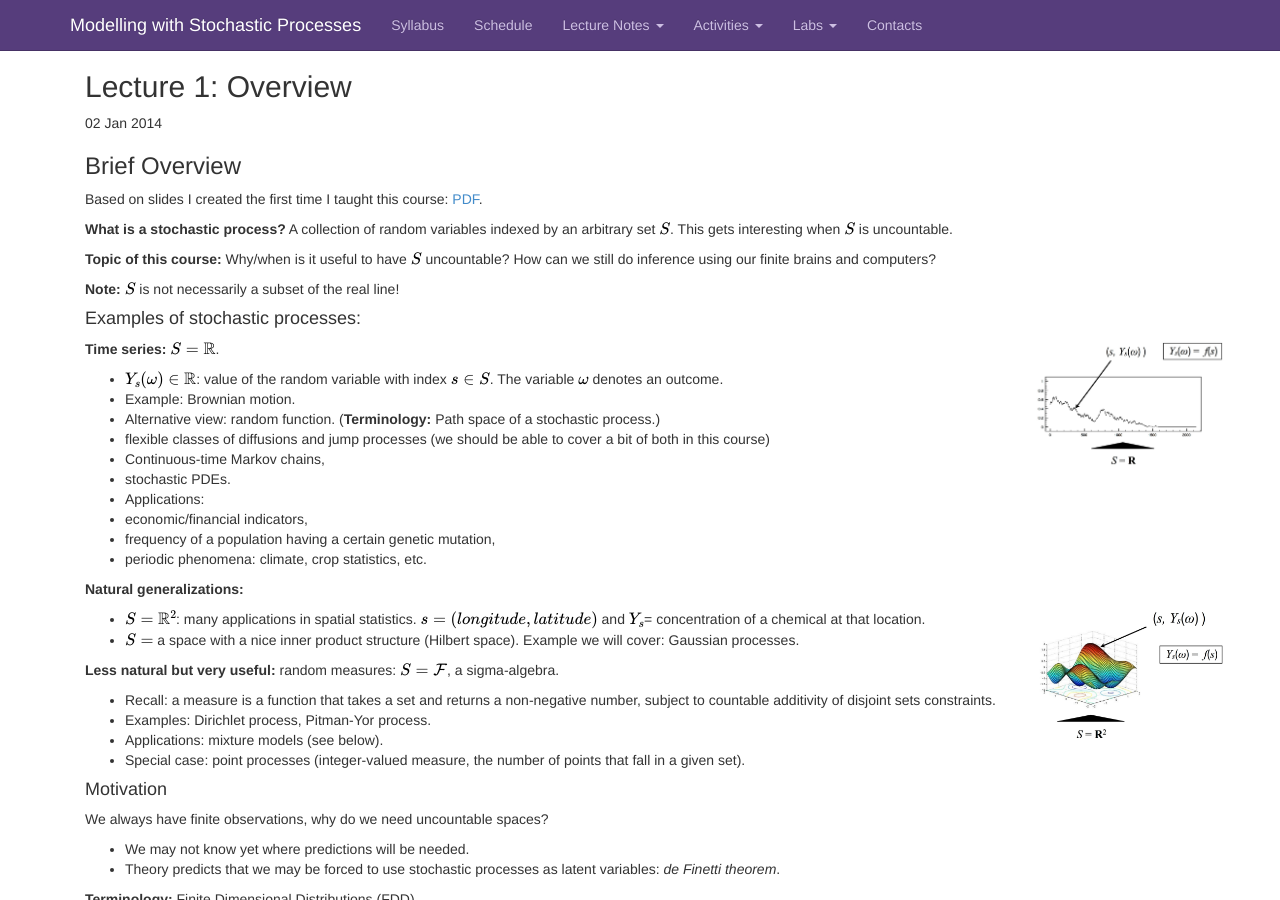
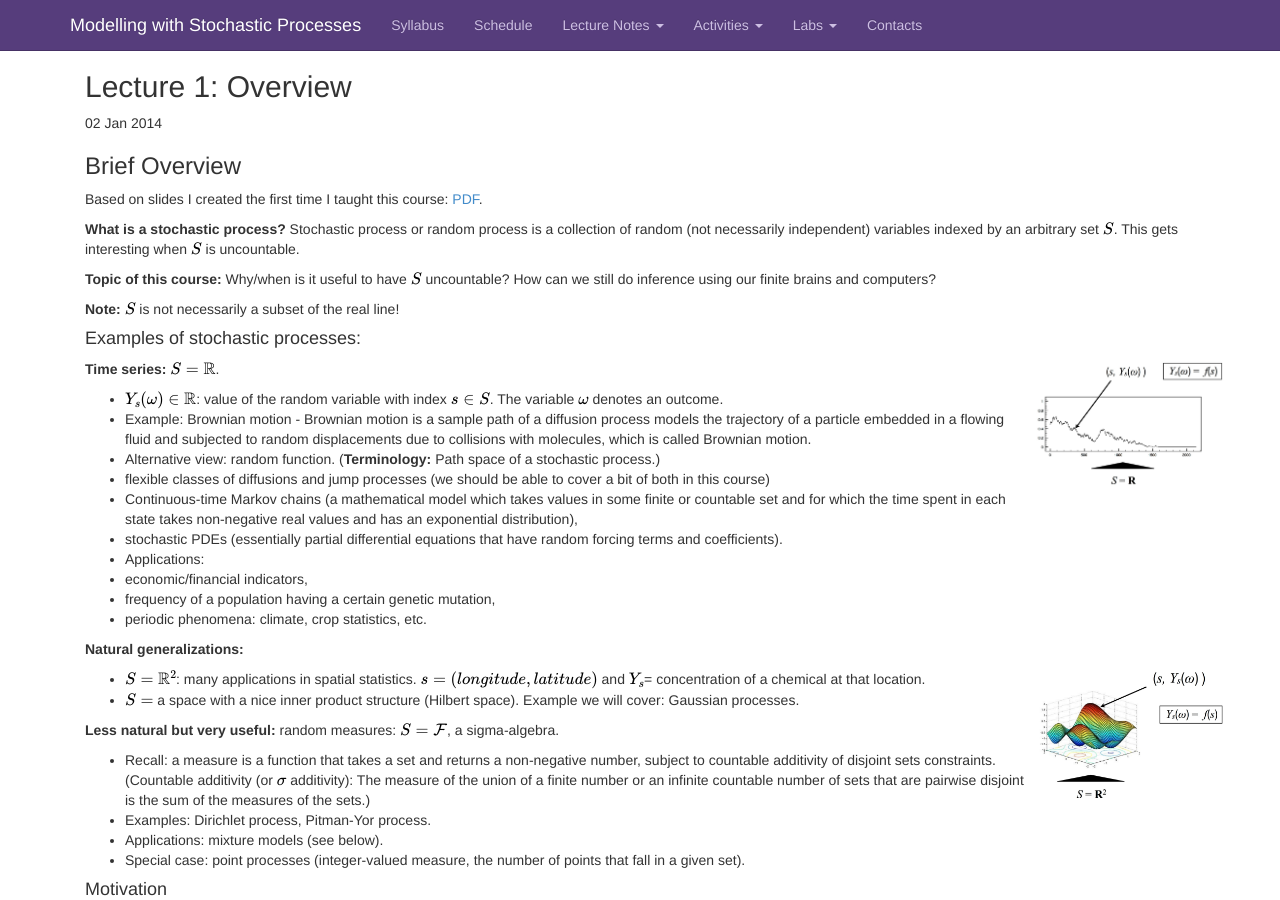
Before and after one commit to snowdj/stochastic_process_notes, a Jekyll site: the page built from _posts/2014-01-02-notes-lecture1.md, in a window 1280 px wide and 900 px high. Built offline with Jekyll 4.4.1, drawn with Linux system fonts in a browser that asks for light colours; nearby versions of some CDN libraries; Markdown is read by kramdown in place of the engine named in the settings; formulas are drawn with MathJax 3; comment, search, counter and statistics services are not loaded; some of the changed text lies outside the part shown.

Commit message:
More eddition

```diff
--- a/_posts/2014-01-02-notes-lecture1.md
+++ b/_posts/2014-01-02-notes-lecture1.md
@@ -9,7 +9,7 @@ category: 'Lecture'
 
 Based on slides I created the first time I taught this course: [PDF](http://www.stat.ubc.ca/~bouchard/courses/stat547-sp2011/lecture1.pdf).
 
-**What is a stochastic process?** A collection of random variables indexed by an arbitrary set $S$. This gets interesting when $S$ is uncountable.
+**What is a stochastic process?** Stochastic process or random process is a collection of random (not necessarily independent) variables indexed by an arbitrary set $S$. This gets interesting when $S$ is uncountable.
 
 **Topic of this course:** Why/when is it useful to have $S$ uncountable? How can we still do inference using our finite brains and computers?
 
@@ -20,11 +20,11 @@ Based on slides I created the first time I taught this course: [PDF](http://www.
 **Time series:** $S = \\RR$. <img src="{{ site.url }}/images/brownian.jpg" alt="Drawing" style="width: 200px; float: right"/>
 
 - $Y_s(\omega) \in \\RR$: value of the random variable with index $s\in S$. The variable $\omega$ denotes an outcome.
-- Example: Brownian motion.
+- Example: Brownian motion - Brownian motion is a sample path of a diffusion process models the trajectory of a particle embedded in a flowing fluid and subjected to random displacements due to collisions with molecules, which is called Brownian motion.
 - Alternative view: random function. (**Terminology:** Path space of a stochastic process.)
 - flexible classes of diffusions and jump processes (we should be able to cover a bit of both in this course)
- - Continuous-time Markov chains,
- - stochastic PDEs.
+ - Continuous-time Markov chains (a mathematical model which takes values in some finite or countable set and for which the time spent in each state takes non-negative real values and has an exponential distribution),
+ - stochastic PDEs (essentially partial differential equations that have random forcing terms and coefficients).
 - Applications:
  - economic/financial indicators,
  - frequency of a population having a certain genetic mutation,
@@ -37,7 +37,7 @@ Based on slides I created the first time I taught this course: [PDF](http://www.
 
 **Less natural but very useful:** random measures: $S = \\sa$, a sigma-algebra.
 
-- Recall: a measure is a function that takes a set and returns a non-negative number, subject to countable additivity of disjoint sets constraints.
+- Recall: a measure is a function that takes a set and returns a non-negative number, subject to countable additivity of disjoint sets constraints. (Countable additivity (or $\sigma$ additivity): The measure of the union of a finite number or an infinite countable number of sets that are pairwise disjoint is the sum of the measures of the sets.)
 - Examples: Dirichlet process, Pitman-Yor process.
 - Applications: mixture models (see below).
 - Special case: point processes (integer-valued measure, the number of points that fall in a given set).
@@ -122,6 +122,6 @@ To do forward simulation of a CTMC, do the following:
 - Therefore, we can sample from the conditional distribution, $Y\_{0.2} | (Y\_{0.1}, Y\_{0.3})$, which is also Normal&mdash;see Rasmussen's book on Gaussian processes, available online [here](http://www.gaussianprocess.org/gpml/chapters/RWA.pdf).
 
 ### Supplementary references and notes
-- A stochastic process or random process is a not necessarily a collection of independent random variables.
-- Brownian motion is a sample path of a diffusion process models the trajectory of a particle embedded in a flowing fluid and subjected to random displacements due to collisions with molecules, which is called Brownian motion. <img src="{{ site.url }}/images/brownianmotion.jpg" alt="Drawing" style="width: 200px; float: right"/>
-- Countable additivity (or $\sigma$ additivity): The measure of the union of a finite number or an infinite countable number of sets that are pairwise disjoint is the sum of the measures of the sets.
+***Under construction***
+1- http://en.wikipedia.org/wiki/Continuous-time_Markov_chain
+2- http://en.wikipedia.org/wiki/Brownian_motion
```
